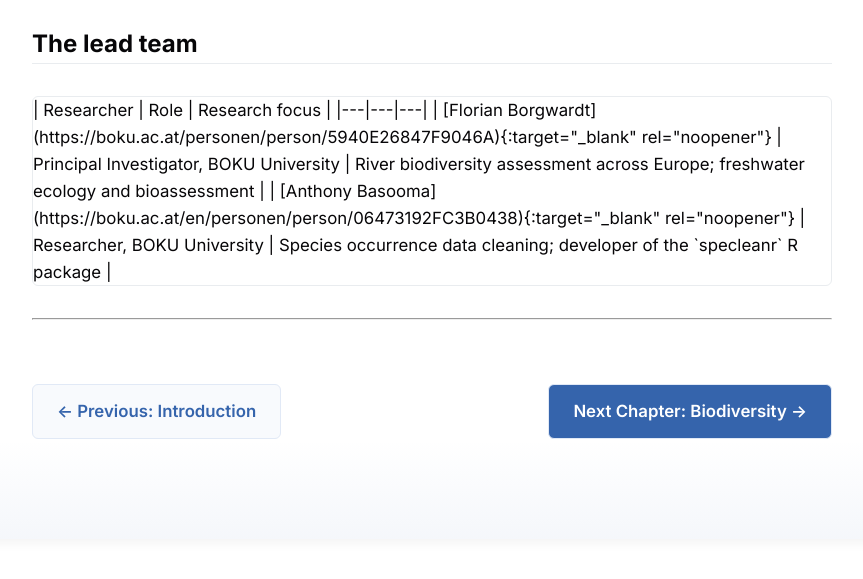
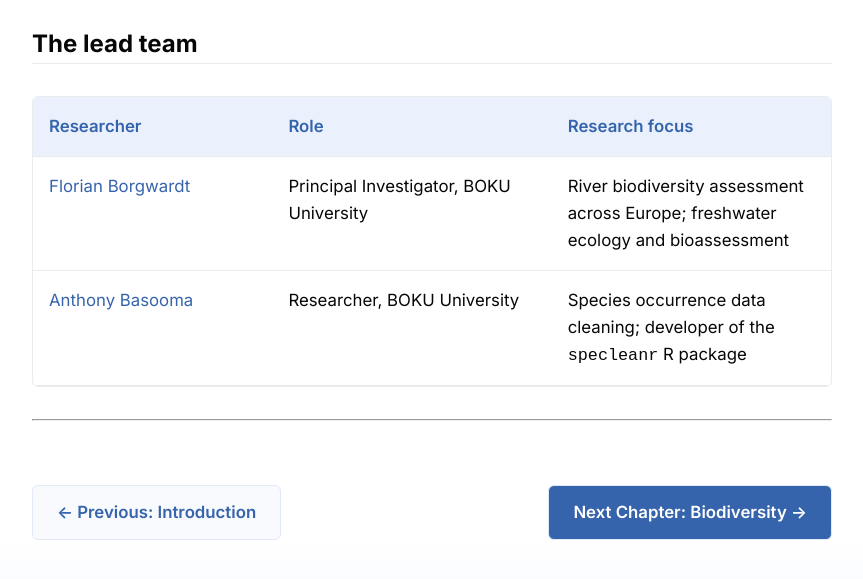
Before and after one commit to Mehrad1994/AquaINFRA_Training_Handbooks, a Jekyll site: the page built from docs/trainings/pan-european-use-case/02_boku_researchers.md, in a window 1280 px wide and 900 px high, scrolled down 643 px, cut to the strip 228-807 px from the top of the window. Shown: the whole strip, without its empty margins (340-1203 px from the left). Built offline with Jekyll 4.4.1, drawn with Linux system fonts in a browser that asks for light colours.

Commit message:
Fix glossary link depth and render researcher table as HTML
- Replace {{ relative_root }} with ../../ on the specleanr glossary link
  (same root cause as the image fix: variable is empty in page content scope).
- Convert the Markdown pipe table to a pure HTML <table>: Kramdown does not
  process Markdown syntax inside raw HTML blocks, so the pipe table was
  rendering as literal text.

https://claude.ai/code/session_01AR689RRvvEEsT6xpv8CBTi

```diff
--- a/docs/trainings/pan-european-use-case/02_boku_researchers.md
+++ b/docs/trainings/pan-european-use-case/02_boku_researchers.md
@@ -10,7 +10,7 @@ nav_order: 2
 <p class="chapter-meta">Chapter 2 of 10</p>
 
 <div class="chapter-intro">
-    <p>The workflow comes from the Institute of Hydrobiology and Aquatic Ecosystem Management at <a href="https://boku.ac.at" target="_blank" rel="noopener">BOKU University</a>, Vienna - researchers who face the data-fragmentation problem themselves. It is led by Florian Borgwardt (river biodiversity across Europe) and Anthony Basooma, who developed the <a href="{{ relative_root }}reference/glossary#specleanr">specleanr</a> R package at the centre of this case.</p>
+    <p>The workflow comes from the Institute of Hydrobiology and Aquatic Ecosystem Management at <a href="https://boku.ac.at" target="_blank" rel="noopener">BOKU University</a>, Vienna - researchers who face the data-fragmentation problem themselves. It is led by Florian Borgwardt (river biodiversity across Europe) and Anthony Basooma, who developed the <a href="../../reference/glossary#specleanr">specleanr</a> R package at the centre of this case.</p>
 </div>
 
 <div class="video-container">
@@ -20,12 +20,27 @@ nav_order: 2
 ## The lead team
 
 <div class="table-wrapper">
-
-| Researcher | Role | Research focus |
-|---|---|---|
-| [Florian Borgwardt](https://boku.ac.at/personen/person/5940E26847F9046A){:target="_blank" rel="noopener"} | Principal Investigator, BOKU University | River biodiversity assessment across Europe; freshwater ecology and bioassessment |
-| [Anthony Basooma](https://boku.ac.at/en/personen/person/06473192FC3B0438){:target="_blank" rel="noopener"} | Researcher, BOKU University | Species occurrence data cleaning; developer of the `specleanr` R package |
-
+<table>
+  <thead>
+    <tr>
+      <th>Researcher</th>
+      <th>Role</th>
+      <th>Research focus</th>
+    </tr>
+  </thead>
+  <tbody>
+    <tr>
+      <td><a href="https://boku.ac.at/personen/person/5940E26847F9046A" target="_blank" rel="noopener">Florian Borgwardt</a></td>
+      <td>Principal Investigator, BOKU University</td>
+      <td>River biodiversity assessment across Europe; freshwater ecology and bioassessment</td>
+    </tr>
+    <tr>
+      <td><a href="https://boku.ac.at/en/personen/person/06473192FC3B0438" target="_blank" rel="noopener">Anthony Basooma</a></td>
+      <td>Researcher, BOKU University</td>
+      <td>Species occurrence data cleaning; developer of the <code>specleanr</code> R package</td>
+    </tr>
+  </tbody>
+</table>
 </div>
 
 ---
```
